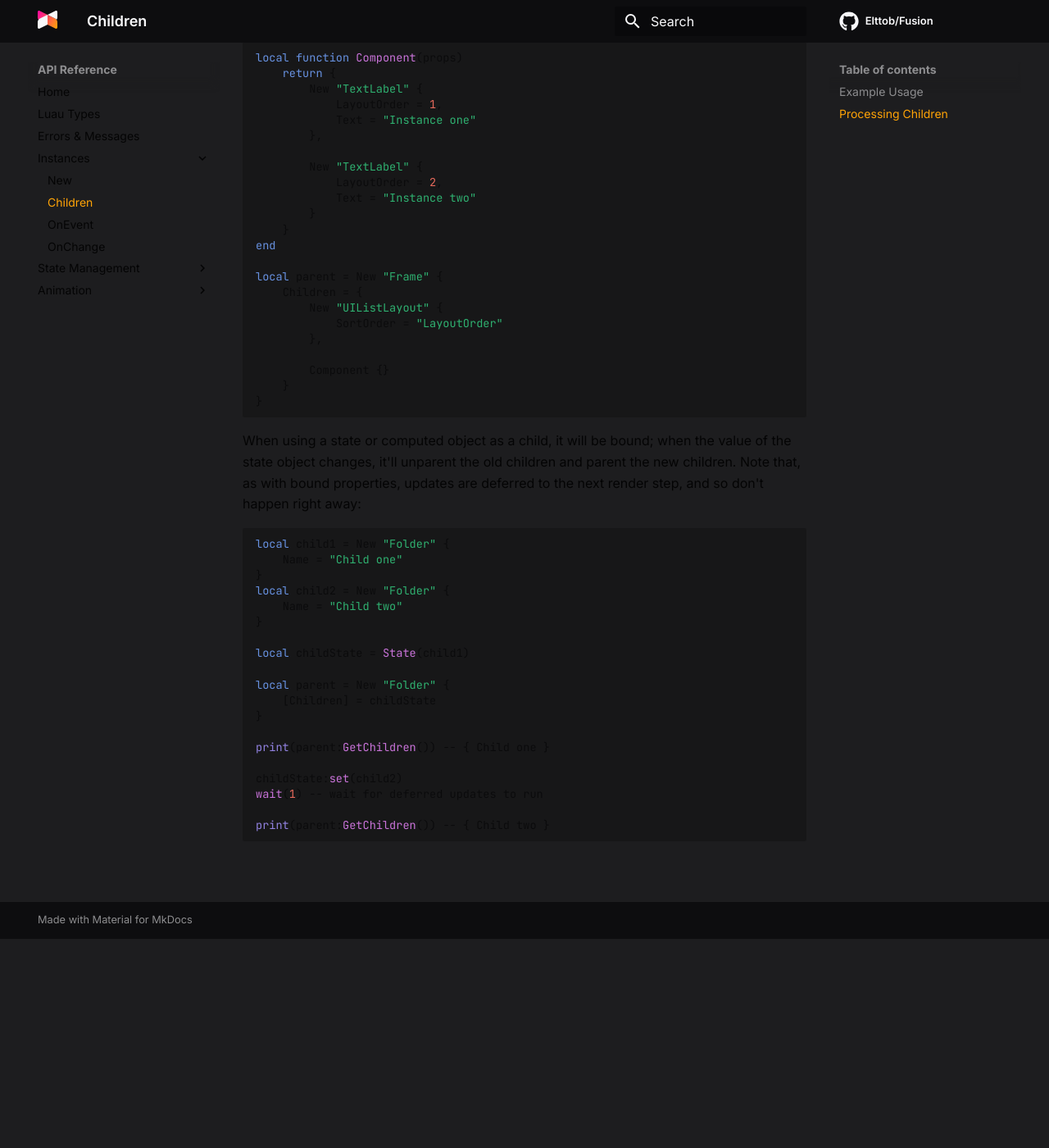
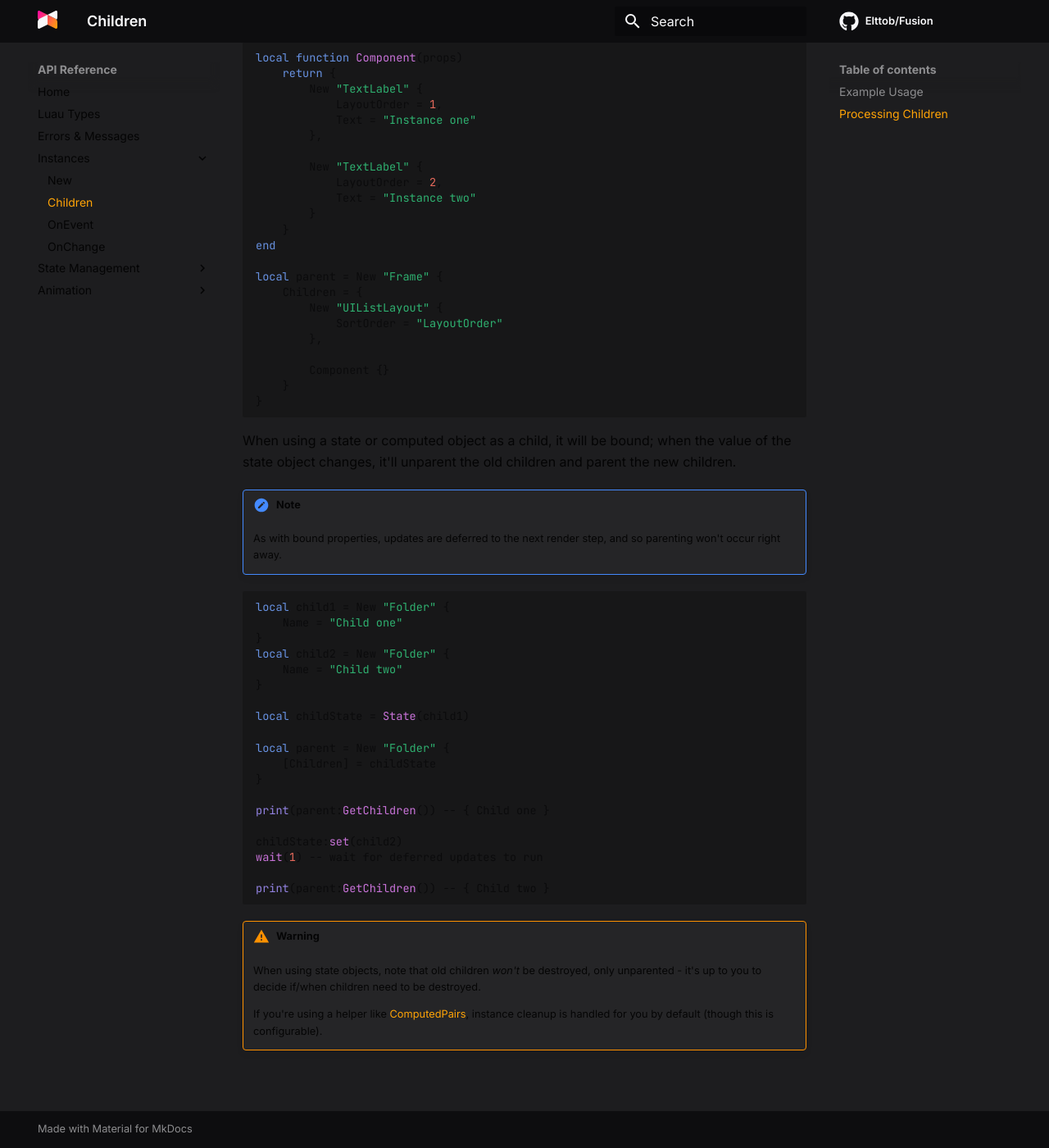
Before and after one commit to dphfox/Fusion, an MkDocs documentation site: the page built from docs/api-reference/children.md, in a window 1280 px wide and 1400 px high, scrolled down 1179 px. Shown: the whole window at 82% size. Built offline with MkDocs 1.6.1 and Material for MkDocs 9.7.7, drawn with Linux system fonts in a browser that asks for light colours; comment, search, counter and statistics services are not loaded; before the commit the page ends 2324 px from its top, so only the background shows below that.

Commit message:
Children: reformat warnings and notes

````diff
--- a/docs/api-reference/children.md
+++ b/docs/api-reference/children.md
@@ -78,8 +78,11 @@ local parent = New "Frame" {
 
 When using a state or computed object as a child, it will be bound; when the
 value of the state object changes, it'll unparent the old children and parent
-the new children. Note that, as with bound properties, updates are deferred to
-the next render step, and so don't happen right away:
+the new children.
+
+!!! note
+	As with bound properties, updates are deferred to the next render step, and
+	so parenting won't occur right away.
 
 ```Lua
 local child1 = New "Folder" {
@@ -102,3 +105,10 @@ wait(1) -- wait for deferred updates to run
 
 print(parent:GetChildren()) -- { Child two }
 ```
+
+!!! warning
+	When using state objects, note that old children *won't* be destroyed, only
+	unparented - it's up to you to decide if/when children need to be destroyed.
+
+	If you're using a helper like [ComputedPairs](../computedpairs), instance
+	cleanup is handled for you by default (though this is configurable).
````
